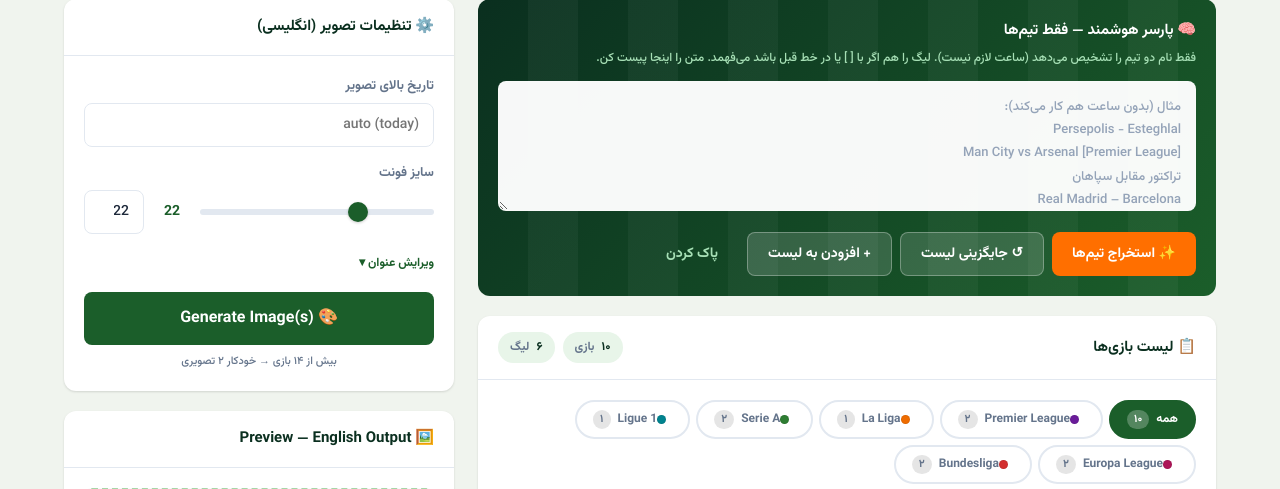
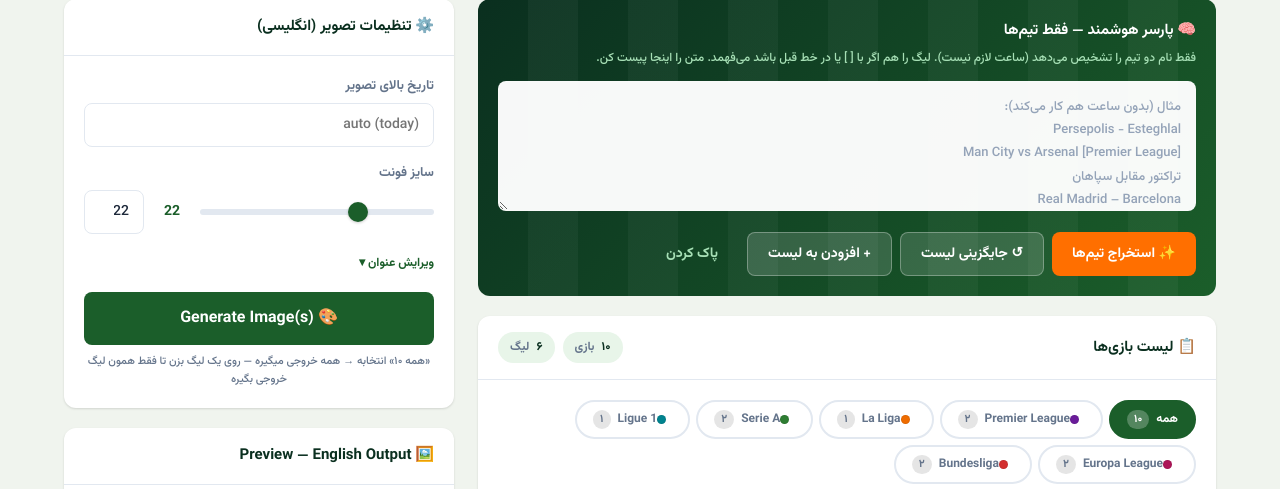
Before and after one commit to Mar-mir/football-image-template, a Flask app: page / in a window 1280 px wide. Shown: the part 125-614 px from the top of the page. Run offline with Flask 3, Linux system fonts and the light colour scheme.

Commit message:
feat: filter-aware generate — when a league chip is active, Generate exports only that league (with dynamic hint + league badge in toast)

```diff
--- a/templates/index.html
+++ b/templates/index.html
@@ -274,7 +274,7 @@ Bayern Munich - Dortmund
         </div>
         <div style="margin-top:16px">
           <button class="btn btn-primary btn-lg btn-block" id="btn-generate" onclick="generate()">🎨 Generate Image(s)</button>
-          <div style="font-size:11px;color:var(--muted);text-align:center;margin-top:8px">بیش از ۱۴ بازی → خودکار ۲ تصویری</div>
+          <div style="font-size:11px;color:var(--muted);text-align:center;margin-top:8px" id="generate-hint">«همه ۲۲» انتخابه → همه خروجی میگیره — روی یک لیگ بزن تا فقط همون لیگ خروجی بگیره</div>
         </div>
       </div>
     </div>
@@ -475,11 +475,21 @@ function updateStats(){
   document.getElementById('stat-leagues').textContent=toFaNum(new Set(matches.map(m=>leagueKey(m))).size);
   updatePagesStat();
 }
+function updateGenerateHint(){
+  const h=document.getElementById('generate-hint');
+  if(!h) return;
+  if(activeLeague==='__all__') h.textContent = `«همه ${toFaNum(matches.length)}» انتخابه → همه خروجی میگیره — روی یک لیگ بزن تا فقط همون لیگ خروجی بگیره`;
+  else {
+    const cnt = matches.filter(m=>leagueKey(m)===activeLeague).length;
+    h.textContent = `«${activeLeague} ${toFaNum(cnt)}» انتخابه → فقط همین لیگ خروجی میگیره — «همه» بزن برای همه`;
+  }
+}
 function updatePagesStat(){
   const pages = matches.length > 14 ? Math.ceil(matches.length/14) : 1;
   const el=document.getElementById('stat-pages');
   if(pages>1){el.style.display='';document.getElementById('stat-pages-num').textContent=toFaNum(pages);}
   else el.style.display='none';
+  updateGenerateHint();
 }
 function updateMatch(idx,key,val){matches[idx][key]=val.trim()||'—'; if(key==='league_en') matches[idx]['league']=val.trim()||'—'; renderGroupTabs();renderQuickChips()}
 function removeMatch(idx){matches.splice(idx,1);renderGroupTabs();renderTable();renderQuickChips();toast('حذف شد')}
@@ -518,15 +528,23 @@ function importJSON(e){
 }
 async function generate(){
   const btn=document.getElementById('btn-generate');
-  if(!matches.length){toast('لیست بازی‌ها خالی است',true);return}
-  btn.disabled=true;btn.textContent='⏳ Generating…';
+  if(!matches.length){toast('لیست بازیها خالی است',true);return}
+  // respect active league filter: if a league tab is selected, generate only that league
+  let toGenerate = matches;
+  let filterNote = '';
+  if(activeLeague !== '__all__'){
+    toGenerate = matches.filter(m=>leagueKey(m)===activeLeague);
+    if(!toGenerate.length){toast('این لیگ بازیای ندارد',true);return}
+    filterNote = ` (${activeLeague})`;
+  }
+  btn.disabled=true;btn.textContent='⏳ Generating...';
   const area=document.getElementById('preview-area');
   const overlay=document.createElement('div');overlay.className='loading-overlay';
-  overlay.innerHTML='<div class="spinner"></div><div style="font-size:13px;color:var(--muted)">Generating image(s)…</div>';
+  overlay.innerHTML='<div class="spinner"></div><div style="font-size:13px;color:var(--muted)">Generating'+filterNote+' image(s)...</div>';
   area.appendChild(overlay);
   try{
     const res=await fetch('/generate',{method:'POST',headers:{'Content-Type':'application/json'},body:JSON.stringify({
-      matches, font_size:parseInt(document.getElementById('font-size').value)||22,
+      matches: toGenerate, font_size:parseInt(document.getElementById('font-size').value)||22,
       date:document.getElementById('date-str').value.trim()||null,
       brand:{
         name_en:document.getElementById('brand-name-en').value.trim(),
@@ -569,7 +587,7 @@ async function generate(){
       allBtn.onclick=()=>data.files.forEach(f=>window.open(f.url,'_blank'));
       bar.appendChild(allBtn);
     }
-    toast(data.files.length>1 ? `${toFaNum(data.files.length)} تصویر تولید شد ✅` : 'تصویر تولید شد ✅');
+    toast((filterNote?filterNote+' — ':'') + (data.files.length>1 ? `${toFaNum(data.files.length)} تصویر تولید شد ✅` : 'تصویر تولید شد ✅'));
   }catch(e){toast('خطا: '+e.message,true); overlay.remove()}
   finally{btn.disabled=false;btn.textContent='🎨 Generate Image(s)';const ov=area.querySelector('.loading-overlay');if(ov) ov.remove()}
 }
```
